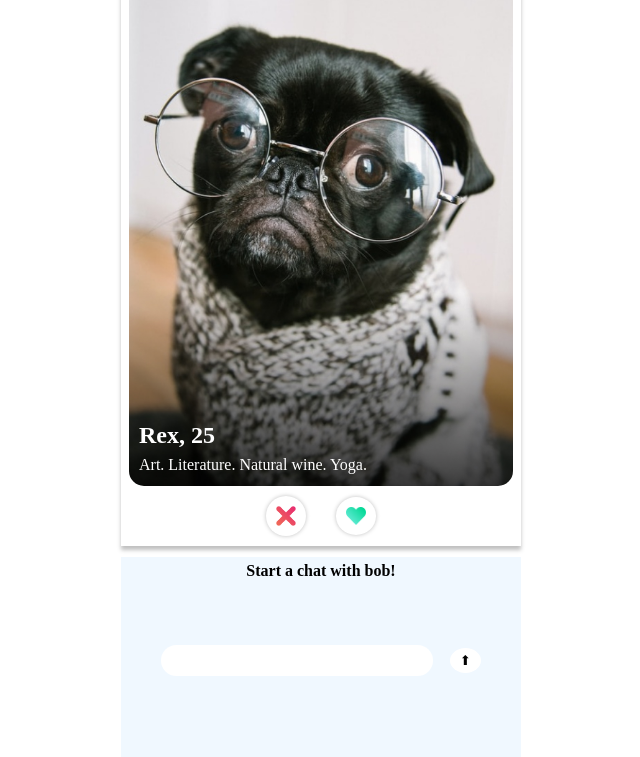
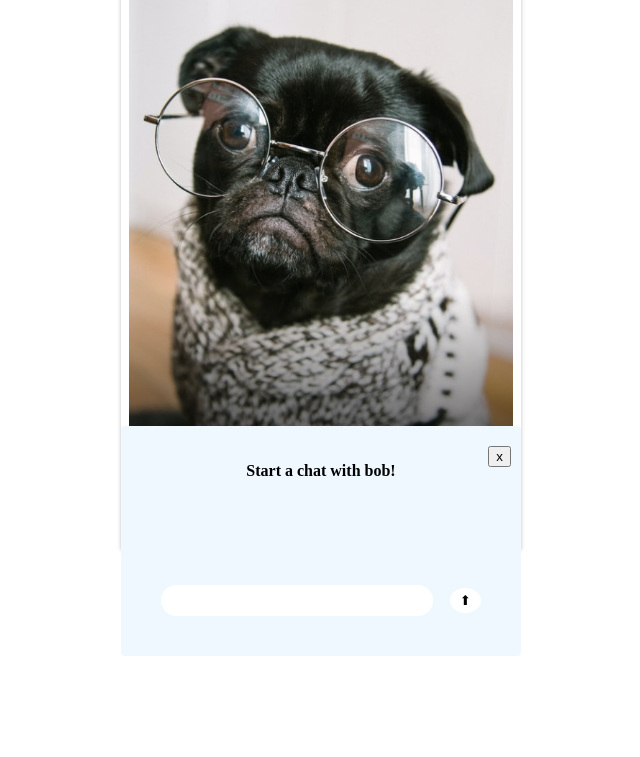
Before and after one commit to karlaestrada01/TinderForDogs, a plain HTML site: page index.html in a window 1280 px wide. Shown: the part 74-831 px from the top of the page, without its empty margins (319-959 px from the left). After the commit the page ends 800 px from the top, so only its background shows below. Drawn offline with Linux system fonts and the light colour scheme.

Commit message:
Working on comment section

```diff
--- a/index.html
+++ b/index.html
@@ -17,6 +17,20 @@
         </header>
         <main class="container-wrap">
 
+            <div class="chat-section">
+                <button id="close-btn">x</button>
+                <h1 id="chat-title">Start a chat with bob!</h1>
+                <div class="comment-section">
+
+                </div>
+                <form id="chat-form">
+                    <div class="input-container">
+
+                        <input type="text" id="chat-comment">
+                        <button id="chat-btn" type="submit">⬆</button>
+                    </div>
+                </form>
+            </div>
            <div class="user-profile">
 
 
@@ -32,19 +46,7 @@
             </div>
 
         </main>
-        <div class="chat-section">
-            <h1 id="chat-title">Start a chat with bob!</h1>
-            <div class="comment-section">
 
-            </div>
-            <form id="chat-form">
-                <div class="input-container">
-
-                    <input type="text" id="chat-comment">
-                    <button id="chat-btn" type="submit">⬆</button>
-                </div>
-            </form>
-        </div>
         <script src="index.js" type="module"></script>
     </body>
 
--- a/style.css
+++ b/style.css
@@ -112,10 +112,21 @@ body {
     transform: rotate(-40deg)
 }
 .chat-section {
-    height: 200px;
+    position: absolute;
+    bottom: 70px;
+    z-index: 2000;
+    min-height: 200px;
+    max-height: 300px;
     background-color: aliceblue;
     width: 400px;
     margin: 0 auto;
+    padding: 20px 0;
+    overflow-y: auto;
+    border-radius: 4px;
+}
+#close-btn {
+    position: absolute;
+    right: 10px;
 }
 #chat-form {
     clear: both;
@@ -144,20 +155,22 @@ body {
 .input-container {
     display: flex;
     width: 80%;
-    margin: 60px auto;
+    margin: 80px auto 20px auto;
+    padding: 20px 0 0px 0;
     justify-content: space-between;
 }
 .comment-section {
     padding: 0px 0px;
     width: 70%;
-    margin-right: 5px;
+    margin-right: 8px;
     float:right;
+
 
 
 }
 .comment-entered {
     padding: 5px 5px;
-    margin-top: 8px;
+    margin-top: 5px;
     background: white;
     border-radius: 16px;
     border: none;
```
